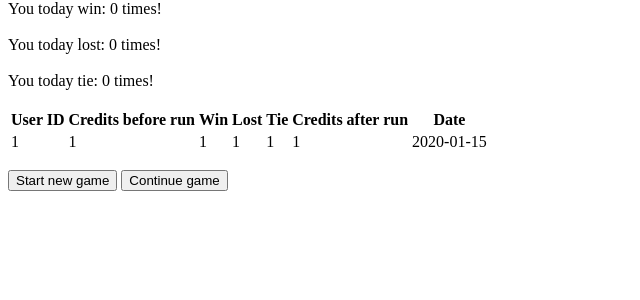
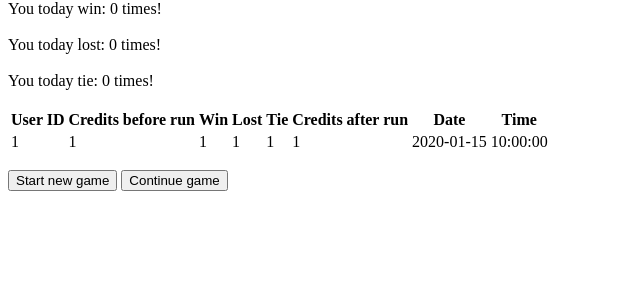
Before and after one commit to Daniken94/Rock-Paper-Scissors, a Flask app: page /stats/1 in a window 1280 px wide. Shown: the part 305-605 px from the top of the page, without its empty margins (0-640 px from the left). Run offline with Flask 2, Linux system fonts and the light colour scheme; tables that the repository leaves empty hold one stand-in row (values such as "Sample post").

Commit message:
add time in stats

```diff
--- a/app.py
+++ b/app.py
@@ -1,7 +1,8 @@
 from flask import Flask, render_template, request, redirect, url_for, session
 from flask_sqlalchemy import SQLAlchemy
 from sqlalchemy.orm import validates
-from datetime import datetime, date
+from sqlalchemy.sql import func
+from datetime import datetime, date, time
 import random
 
 app = Flask(__name__)
@@ -241,6 +242,7 @@ def statistics(id):
         wins=wins,
         losts=losts,
         ties=ties,
+        time=time,
     )
 
 
--- a/templates/stats.html
+++ b/templates/stats.html
@@ -25,13 +25,13 @@
     <table>
         <thead>
            <tr>
-            <th>User ID</th> <th>Credits before run</th> <th>Win</th> <th>Lost</th> <th>Tie</th> <th>Credits after run</th> <th>Date</th>
+            <th>User ID</th> <th>Credits before run</th> <th>Win</th> <th>Lost</th> <th>Tie</th> <th>Credits after run</th> <th>Date</th> <th>Time</th>
            </tr>
         </thead>
         <tbody>
             {% for i in stats %}
            <tr>
-            <td>{{ i.user_id }}</td> <td>{{ i.credits_before }}</td> <td>{{ i.win }}</td> <td>{{ i.lost }}</td> <td>{{ i.tie }}</td> <td>{{ i.credits_after }}</td> <td>{{ i.date_created }}</td>
+            <td>{{ i.user_id }}</td> <td>{{ i.credits_before }}</td> <td>{{ i.win }}</td> <td>{{ i.lost }}</td> <td>{{ i.tie }}</td> <td>{{ i.credits_after }}</td> <td>{{ i.date_created }}</td> <td>{{ i. datetime_created.strftime('%H:%M:%S') }}</td>
            </tr>
            {% endfor %}
         </tbody>
```
